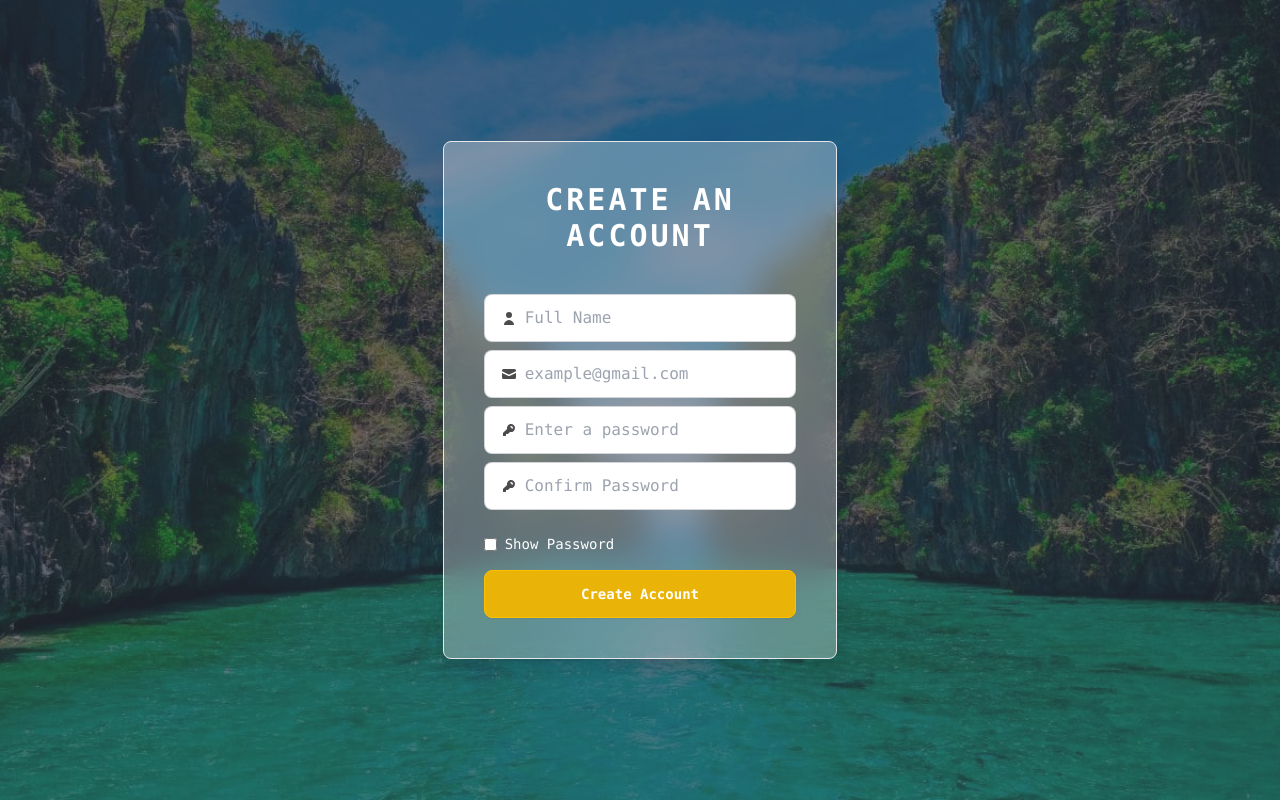
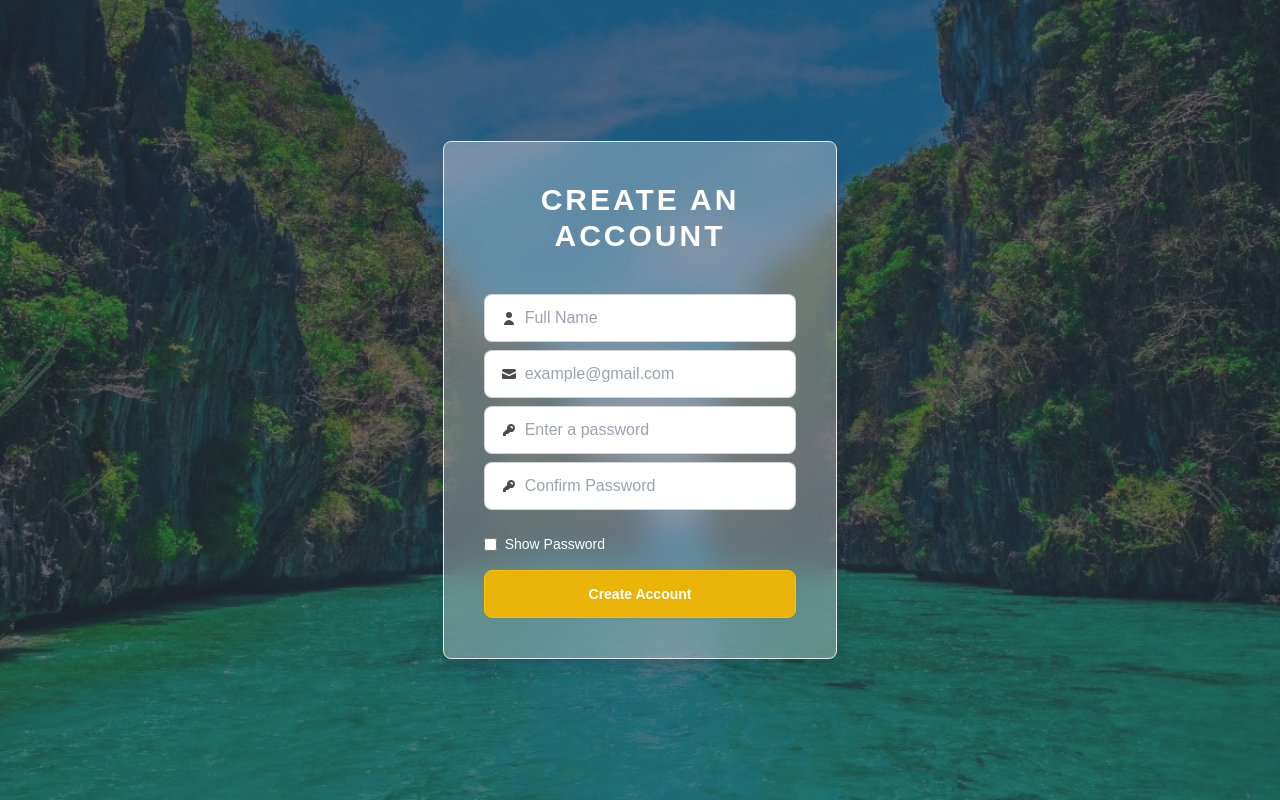
Before and after one commit to marcgerasmio/CTSIMP_Frontend, a React (Vite) app: page /auth in a window 1280 px wide. Both pictures are taken after typing "name@example.com", "Sample123" into the empty fields and a click on the button "Create an Account". Built offline with nearby package versions, Linux system fonts and the light colour scheme.

Commit message:
changing the font into lexend --register

```diff
--- a/src/components/Auth/Register.jsx
+++ b/src/components/Auth/Register.jsx
@@ -41,8 +41,8 @@ const Register = ({ onToggle, openModal }) => {
         // Handle successful registration
         const result = await response.json();
         console.log("Registration successful:", result);
-       alert("Registration Successfull");
-       onToggle();
+        alert("Registration Successful");
+        onToggle();
       } else {
         // Handle errors during registration
         const error = await response.json();
@@ -57,7 +57,10 @@ const Register = ({ onToggle, openModal }) => {
   };
 
   return (
-    <div className="w-full p-10 rounded-lg text-black bg-white/30 backdrop-blur-lg shadow-lg border border-gray-200">
+    <div
+      className="w-full p-10 rounded-lg text-black bg-white/30 backdrop-blur-lg shadow-lg border border-gray-200"
+      style={{ fontFamily: "'Lexend', sans-serif" }}
+    >
       <h1 className="text-3xl font-bold text-center text-white tracking-widest">
         CREATE AN ACCOUNT
       </h1>
```
